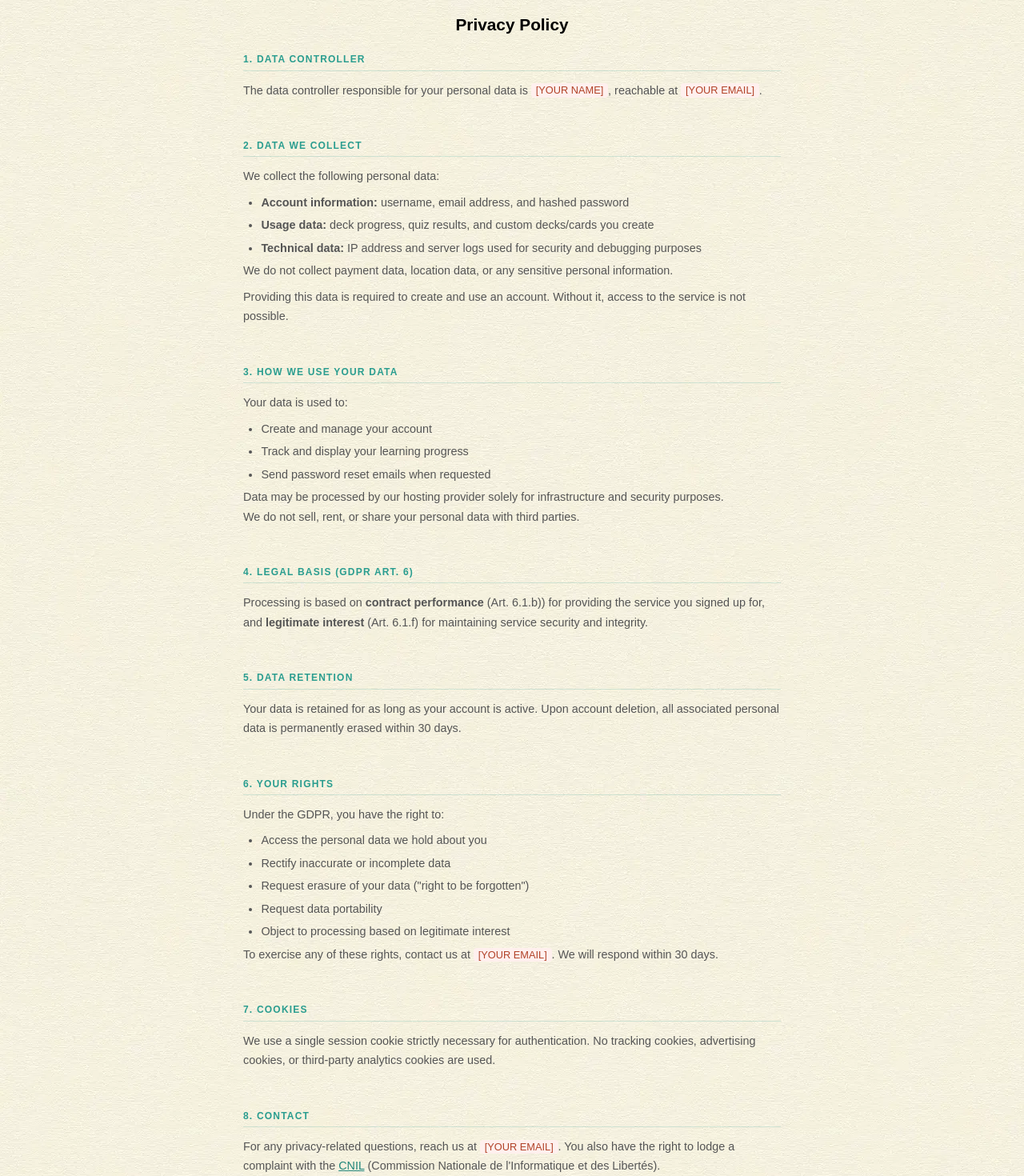
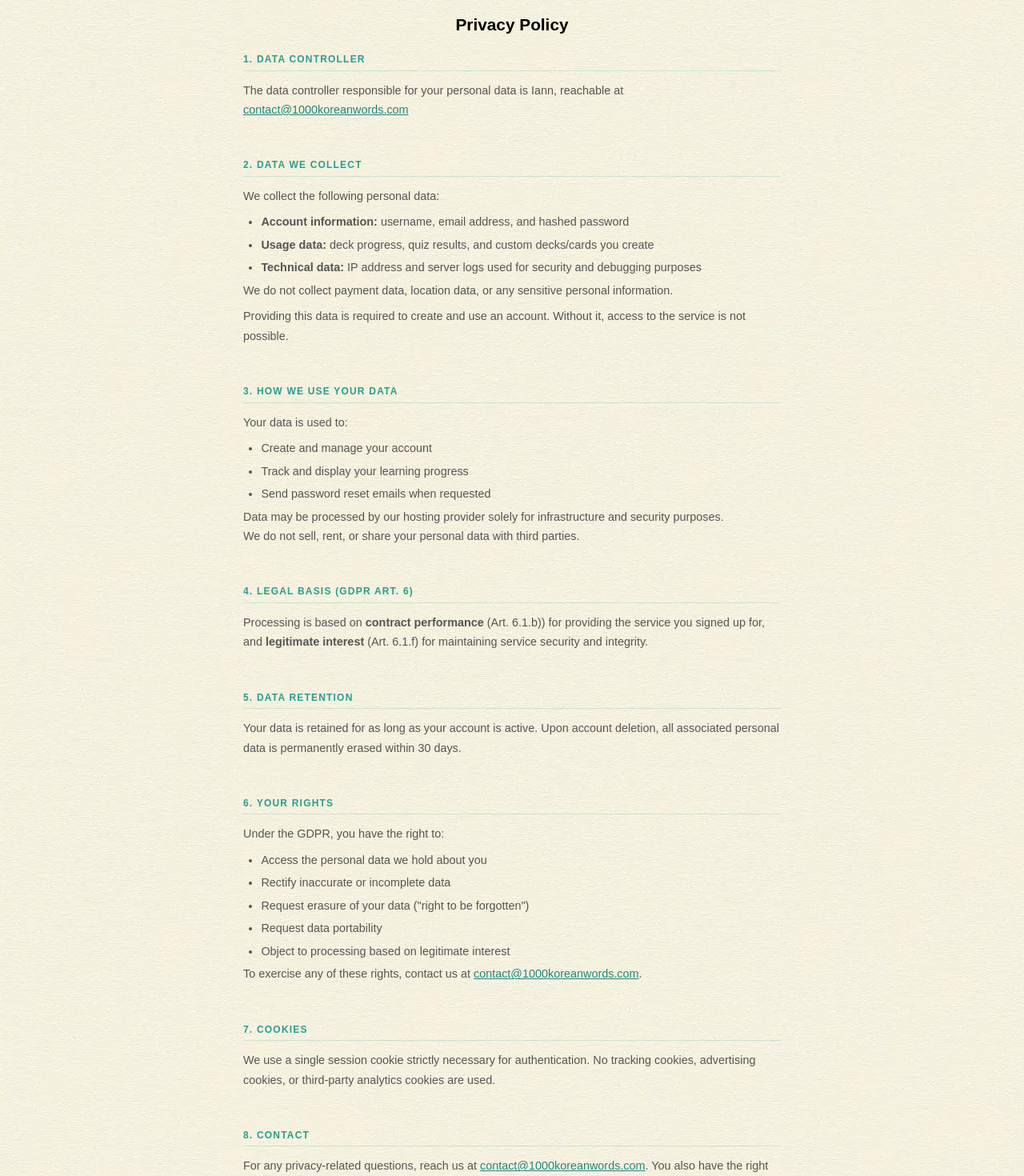
Before and after one commit to IannIann/1000koreanwords-Web-App, a React app in the folder App/1000koreanwords/: page /privacy in a window 1280 px wide. Shown: the part 80-1550 px from the top of the page at 80% size. Built offline with nearby package versions, Linux system fonts and the light colour scheme; no server answers; a web font is replaced by a local one.

Commit message:
Replaced placeholders and small css tweeks

```diff
--- a/App/1000koreanwords/src/component/Main/FooterPages/Contact.js
+++ b/App/1000koreanwords/src/component/Main/FooterPages/Contact.js
@@ -1,7 +1,9 @@
+import { useEffect } from 'react';
 import { Link } from 'react-router-dom';
 import '@app/style/footerpages.css';
 
 export default function Contact() {
+    useEffect(() => { document.title = "Contact | 1000 Korean Words"; }, []);
     return (
         <div className="component-footerpage fill-available-space">
             <h1 className="page-title">Contact</h1>
@@ -12,7 +14,7 @@ export default function Contact() {
                 </p>
                 <p>
                     You can contact us at:{' '}
-                    <a href="mailto:[YOUR EMAIL]" className="footerpage-placeholder">[YOUR EMAIL]</a>
+                    <a href="mailto:contact@1000koreanwords.com">contact@1000koreanwords.com</a>
                 </p>
             </div>
 
--- a/App/1000koreanwords/src/component/Main/FooterPages/Hangeul.js
+++ b/App/1000koreanwords/src/component/Main/FooterPages/Hangeul.js
@@ -1,4 +1,4 @@
-import React from 'react';
+import React, { useEffect } from 'react';
 import '@app/style/hangeul.css';
 import tool from '@app/tool/tool';
 
@@ -11,6 +11,7 @@ function KoreanWord({ text }) {
 }
 
 export default function Hangeul() {
+    useEffect(() => { document.title = "Learn Hangul - Korean Alphabet Guide | 1000 Korean Words"; }, []);
     return (
         <div className="component-hangeul">
             <h1 className="page-title">한글 Reading Guide</h1>
@@ -137,7 +138,7 @@ export default function Hangeul() {
                             <td className="name">기역 giyeok</td>
                             <td>"g" as in <em>go</em> (softer than English)</td>
                             <td>unreleased "k"</td>
-                            <td>     — bag</td>
+                            <td><KoreanWord text="가방" /> — bag</td>
                         </tr>
                         <tr>
                             <td className="char">ㄴ</td>
--- a/App/1000koreanwords/src/component/Main/FooterPages/Legal.js
+++ b/App/1000koreanwords/src/component/Main/FooterPages/Legal.js
@@ -1,6 +1,8 @@
+import { useEffect } from 'react';
 import '@app/style/footerpages.css';
 
 export default function Legal() {
+    useEffect(() => { document.title = "Legal Notice | 1000 Korean Words"; }, []);
     return (
         <div className="component-footerpage fill-available-space">
             <h1 className="page-title">Legal Notice</h1>
@@ -9,9 +11,9 @@ export default function Legal() {
                 <h2>1. Site Publisher</h2>
                 <p>
                     Publication director and site publisher:{' '}
-                    <span className="footerpage-placeholder">[YOUR NAME]</span>.
+                    <span>Iann</span>
                     <br />
-                    Contact: <span className="footerpage-placeholder">[YOUR EMAIL]</span>
+                    Contact: <a href="mailto:contact@1000koreanwords.com">contact@1000koreanwords.com</a>
                 </p>
             </div>
 
@@ -19,11 +21,11 @@ export default function Legal() {
                 <h2>2. Hosting</h2>
                 <p>
                     This site is hosted by{' '}
-                    <span className="footerpage-placeholder">[HOSTING PROVIDER NAME]</span>,
+                    <span>Vercel Inc.</span>,
                     located at{' '}
-                    <span className="footerpage-placeholder">[HOSTING PROVIDER ADDRESS]</span>,
+                    <span>440 N Barranca Avenue #4133, Covina, CA 91723, United States</span>,
                     reachable at{' '}
-                    <span className="footerpage-placeholder">[HOSTING PROVIDER PHONE]</span>.
+                    <a href="https://vercel.com/contact" target="_blank" rel="noopener noreferrer">https://vercel.com/contact</a>
                 </p>
             </div>
 
--- a/App/1000koreanwords/src/component/Main/FooterPages/Privacy.js
+++ b/App/1000koreanwords/src/component/Main/FooterPages/Privacy.js
@@ -1,6 +1,8 @@
+import { useEffect } from 'react';
 import '@app/style/footerpages.css';
 
 export default function Privacy() {
+    useEffect(() => { document.title = "Privacy Policy | 1000 Korean Words"; }, []);
     return (
         <div className="component-footerpage fill-available-space">
             <h1 className="page-title">Privacy Policy</h1>
@@ -9,8 +11,8 @@ export default function Privacy() {
                 <h2>1. Data Controller</h2>
                 <p>
                     The data controller responsible for your personal data is{' '}
-                    <span className="footerpage-placeholder">[YOUR NAME]</span>, reachable at{' '}
-                    <span className="footerpage-placeholder">[YOUR EMAIL]</span>.
+                    <span>Iann</span>, reachable at{' '}
+                    <a href="mailto:contact@1000koreanwords.com">contact@1000koreanwords.com</a>
                 </p>
             </div>
 
@@ -69,8 +71,7 @@ export default function Privacy() {
                 </ul>
                 <p>
                     To exercise any of these rights, contact us at{' '}
-                    <span className="footerpage-placeholder">[YOUR EMAIL]</span>.
-                    We will respond within 30 days.
+                    <a href="mailto:contact@1000koreanwords.com">contact@1000koreanwords.com</a>.
                 </p>
             </div>
 
@@ -86,7 +87,7 @@ export default function Privacy() {
                 <h2>8. Contact</h2>
                 <p>
                     For any privacy-related questions, reach us at{' '}
-                    <span className="footerpage-placeholder">[YOUR EMAIL]</span>.
+                    <a href="mailto:contact@1000koreanwords.com">contact@1000koreanwords.com</a>.
                     You also have the right to lodge a complaint with the{' '}
                     <a href="https://www.cnil.fr" target="_blank" rel="noopener noreferrer">CNIL</a>{' '}
                     (Commission Nationale de l'Informatique et des Libertés).
--- a/App/1000koreanwords/src/component/Main/FooterPages/Tos.js
+++ b/App/1000koreanwords/src/component/Main/FooterPages/Tos.js
@@ -1,6 +1,8 @@
+import { useEffect } from 'react';
 import '@app/style/footerpages.css';
 
 export default function Tos() {
+    useEffect(() => { document.title = "Terms of Service | 1000 Korean Words"; }, []);
     return (
         <div className="component-footerpage fill-available-space">
             <h1 className="page-title">Terms of Service</h1>
@@ -62,8 +64,8 @@ export default function Tos() {
             <div className="footerpage-section">
                 <h2>6. Disclaimer</h2>
                 <p>
-                    The service is provided "as is" without warranties of any kind. We do not guarantee
-                    the accuracy, completeness, or suitability of the vocabulary content for any particular
+                    The service is provided without guarantees of any kind, within the limits of applicable law.
+                    We do not guarantee the accuracy, completeness, or suitability of the vocabulary content for any particular
                     purpose. We shall not be liable for any loss of data, interruption of service,
                     or any indirect damages arising from the use of the service.
                 </p>
@@ -74,9 +76,6 @@ export default function Tos() {
                 <p>
                     These Terms are governed by French law. Any dispute arising from the use of this
                     service shall be subject to the exclusive jurisdiction of the French courts.
-                    For any questions, contact{' '}
-                    <span className="footerpage-placeholder">[YOUR NAME]</span> at{' '}
-                    <span className="footerpage-placeholder">[YOUR EMAIL]</span>.
                 </p>
             </div>
         </div>
--- a/App/1000koreanwords/src/style/buttonflat.css
+++ b/App/1000koreanwords/src/style/buttonflat.css
@@ -14,10 +14,12 @@
     letter-spacing: 0.03em;
 }
 
-.button-flat:not(:disabled):hover {
-    transform: translate(-2px, -2px);
-    box-shadow: 12px 12px 0px rgba(27, 67, 50, 0.1);
-    filter: brightness(1.1);
+@media (hover: hover) {
+    .button-flat:not(:disabled):hover {
+        transform: translate(-2px, -2px);
+        box-shadow: 12px 12px 0px rgba(27, 67, 50, 0.1);
+        filter: brightness(1.1);
+    }
 }
 
 .button-hero {
--- a/App/1000koreanwords/src/style/buttonghost.css
+++ b/App/1000koreanwords/src/style/buttonghost.css
@@ -16,9 +16,11 @@
     opacity: 1;
 }
 
-.button-ghost:hover {
-    background: var(--btn-ghost-color);
-    color: white;
+@media (hover: hover) {
+    .button-ghost:hover {
+        background: var(--btn-ghost-color);
+        color: white;
+    }
 }
 
 .button-ghost.top {
--- a/App/1000koreanwords/src/style/footer.css
+++ b/App/1000koreanwords/src/style/footer.css
@@ -21,9 +21,11 @@
     text-transform: uppercase;
 }
 
-.footer-link:hover a {
-    text-decoration: none;
-    opacity: 1;
+@media (hover: hover) {
+    .footer-link:hover a {
+        text-decoration: none;
+        opacity: 1;
+    }
 }
 
 @media (max-width: 960px) {
--- a/App/1000koreanwords/src/style/footerpages.css
+++ b/App/1000koreanwords/src/style/footerpages.css
@@ -52,11 +52,3 @@
 .footerpage-section a:hover {
     opacity: 0.8;
 }
-
-.footerpage-placeholder {
-    background-color: #fff0ee;
-    color: var(--corail-700);
-    font-size: 0.8rem;
-    padding: 0.1em 0.45em;
-    border-radius: 4px;
-}
```
